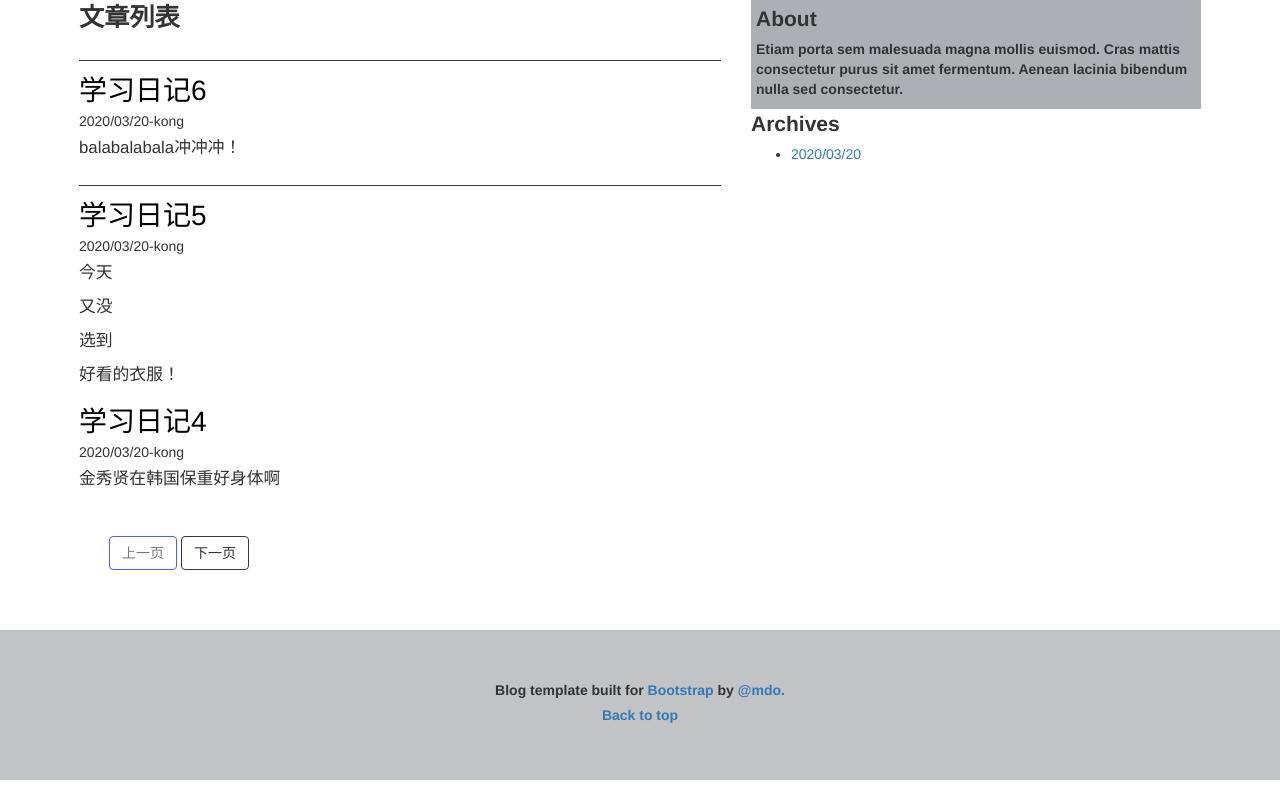
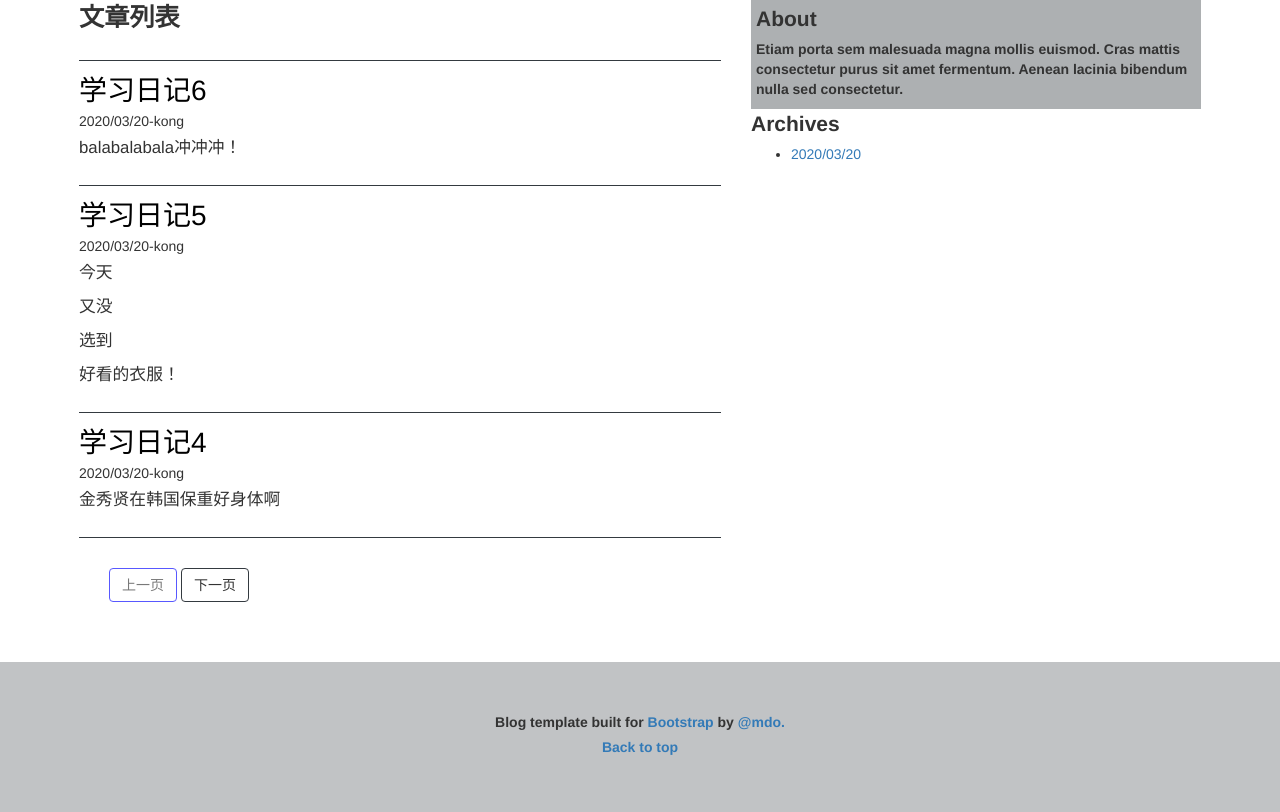
Before and after one commit to T-dithyrambuds/blog, a PHP site: page / in a window 1280 px wide. Shown: the part 703-1515 px from the top of the page. Before the commit the page ends 1483 px from the top, so only its background shows below. Run offline with PHP 8.4, Linux system fonts and the light colour scheme; data comes from the database, SQL or seed files in the repository; some libraries are stand-ins or nearby versions.

Commit message:
解决动态渲染的bug

```diff
--- a/header.php
+++ b/header.php
@@ -16,6 +16,12 @@
             top:50%;
             transform:translateY(-50%);
         }
+        .box{
+            border-bottom:1px solid rgb(52,58,64);
+            margin-top: 10px;
+            margin-bottom: 10px;
+            padding-bottom: 10px
+        }
     </style>
 </head>
 <body>
--- a/indexjs.php
+++ b/indexjs.php
@@ -33,8 +33,9 @@ $results = $db->query("SELECT COUNT(ID) id FROM archives")->fetchAll();
 
             datas=JSON.parse(data);
             for(i in datas){
-                a=parseInt(i)+1;
+                // a=parseInt(i)+1;
 
+                $('#archives').append('<div class="box" id="box_'+i+'"></div>');
 
 
 
@@ -49,13 +50,8 @@ $results = $db->query("SELECT COUNT(ID) id FROM archives")->fetchAll();
                 $('#box_'+i).append('<label id="content_'+i+'">'+datas[i]['content']+'</label><br>')
                 $('#content_'+i).css({"font-size":"120%","font-weight":"normal"});
 
-                $('#box_'+i).after('<div id="box_'+a+'"></div>');
-                // $('#box_'+a).css({
-                //     "border-bottom":"1px solid rgb(52,58,64)",
-                //     "margin-top": "10px",
-                //     "margin-bottom": "10px",
-                //     "padding-bottom": "10px"
-                // })
+
+
             }
 
 
--- a/middleleft.php
+++ b/middleleft.php
@@ -1,15 +1,10 @@
-<div class="col-xs-12 col-sm-7" id="new">
+<div class="col-xs-12 col-sm-7">
     <label style="font-size: 180%;" id="wen">From the Firehose</label>
     <label id="message"></label>
     <div style="border-bottom:1px solid rgb(52,58,64)" >
         <label style="font-size: 120%;font-weight: 100;" ></label>
     </div>
-    <div style="border-bottom:1px solid rgb(52,58,64);
-    margin-top: 10px;
-    margin-bottom: 10px;
-    padding-bottom: 10px;" id="box_0">
-
-    </div>
+    <div id="archives"></div>
 
     <div style="margin:30px">
         <button class="btn last" style="border-color:blue;background-color: white;">
```
Also changed, not shown: append.html (added, +14 -0 lines).
